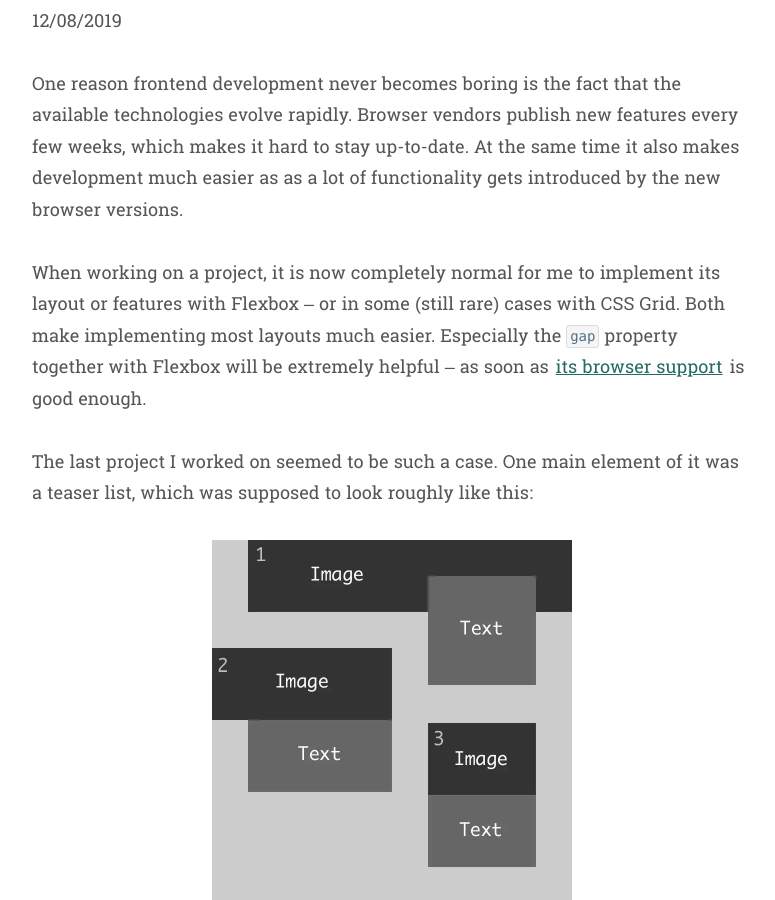
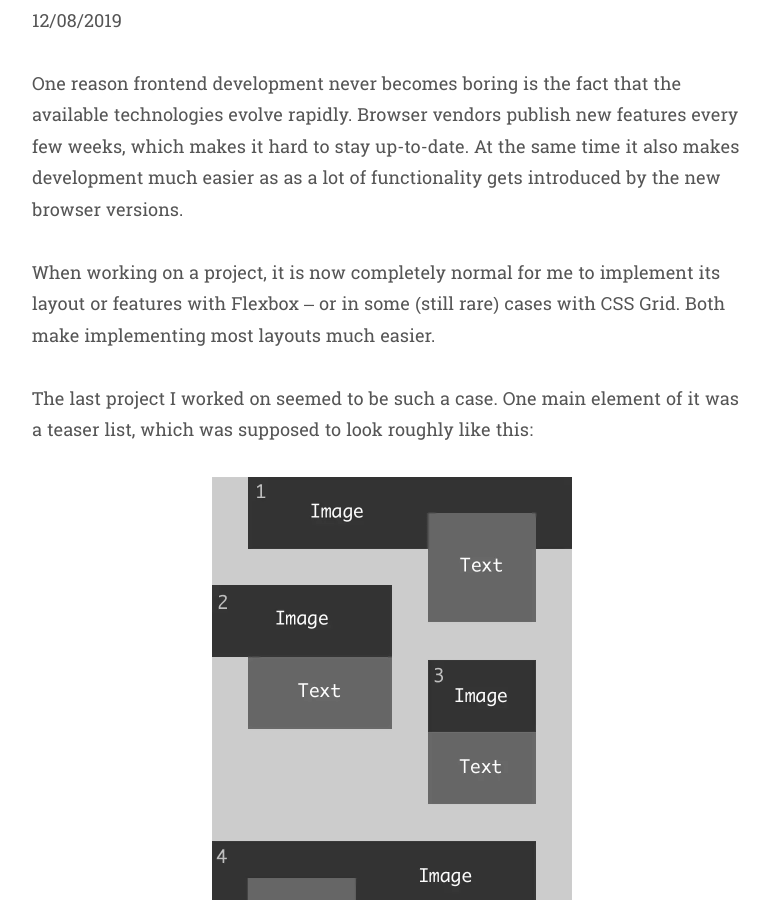
Before and after one commit to mgrsskls/blog, a Jekyll site: the page built from _posts/2019-08-12-it-does-not-always-need-to-be-the-hippest-code.md, in a window 1280 px wide and 900 px high, scrolled down 394 px. Shown: the whole window, without its empty margins (248-1023 px from the left). Built offline with Jekyll 4.4.1, drawn with Linux system fonts in a browser that asks for light colours.

Commit message:
updated blog post

```diff
--- a/_posts/2019-08-12-it-does-not-always-need-to-be-the-hippest-code.md
+++ b/_posts/2019-08-12-it-does-not-always-need-to-be-the-hippest-code.md
@@ -5,7 +5,7 @@
 
 One reason frontend development never becomes boring is the fact that the available technologies evolve rapidly. Browser vendors publish new features every few weeks, which makes it hard to stay up-to-date. At the same time it also makes development much easier as as a lot of functionality gets introduced by the new browser versions.
 
-When working on a project, it is now completely normal for me to implement its layout or features with Flexbox – or in some (still rare) cases with CSS Grid. Both make implementing most layouts much easier. Especially the `gap` property together with Flexbox will be extremely helpful &ndash; as soon as <a href="https://caniuse.com/#feat=flexbox-gap" target="_blank" rel="noopener">its browser support</a> is good enough.
+When working on a project, it is now completely normal for me to implement its layout or features with Flexbox – or in some (still rare) cases with CSS Grid. Both make implementing most layouts much easier.
 
 The last project I worked on seemed to be such a case. One main element of it was a teaser list, which was supposed to look roughly like this:
 
```
